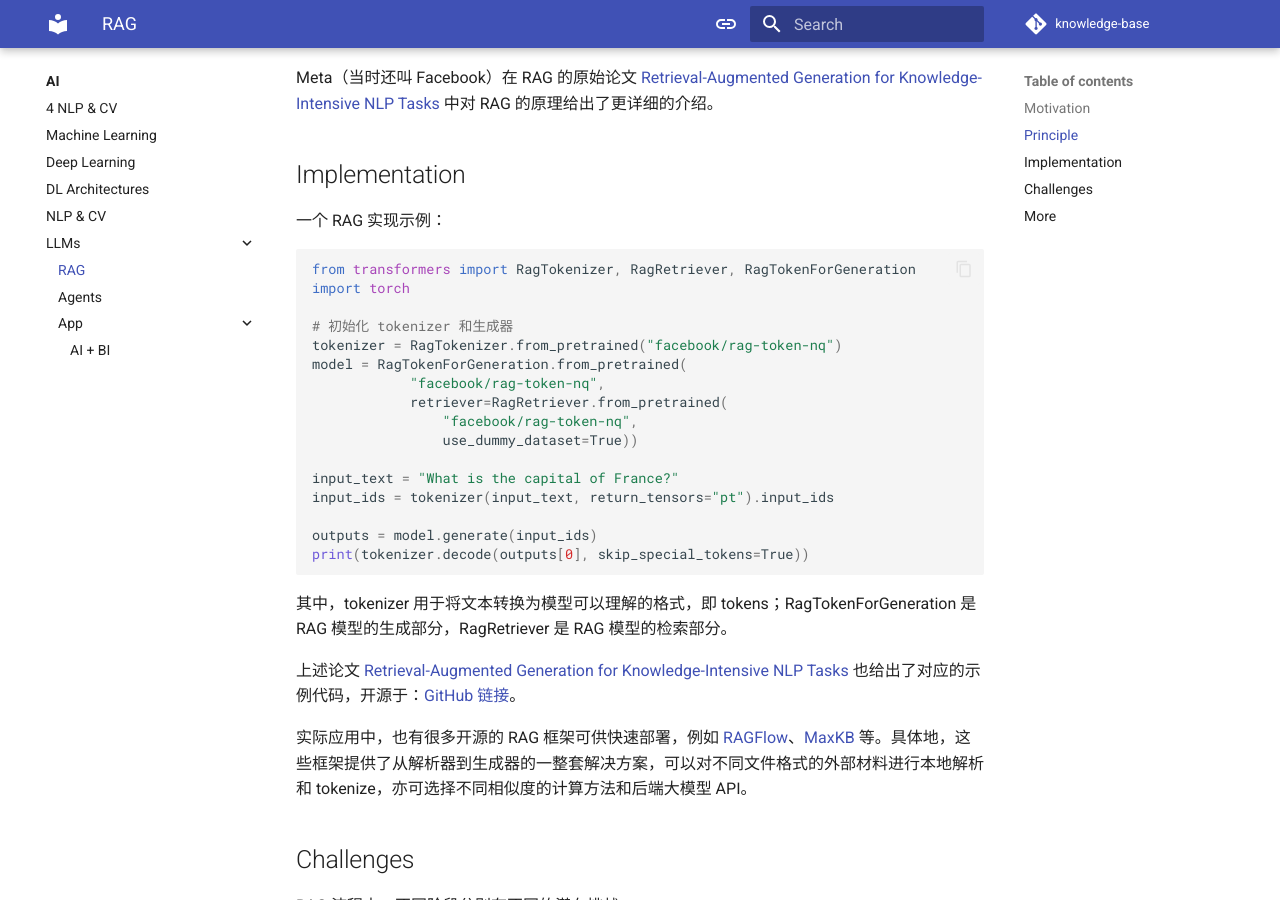
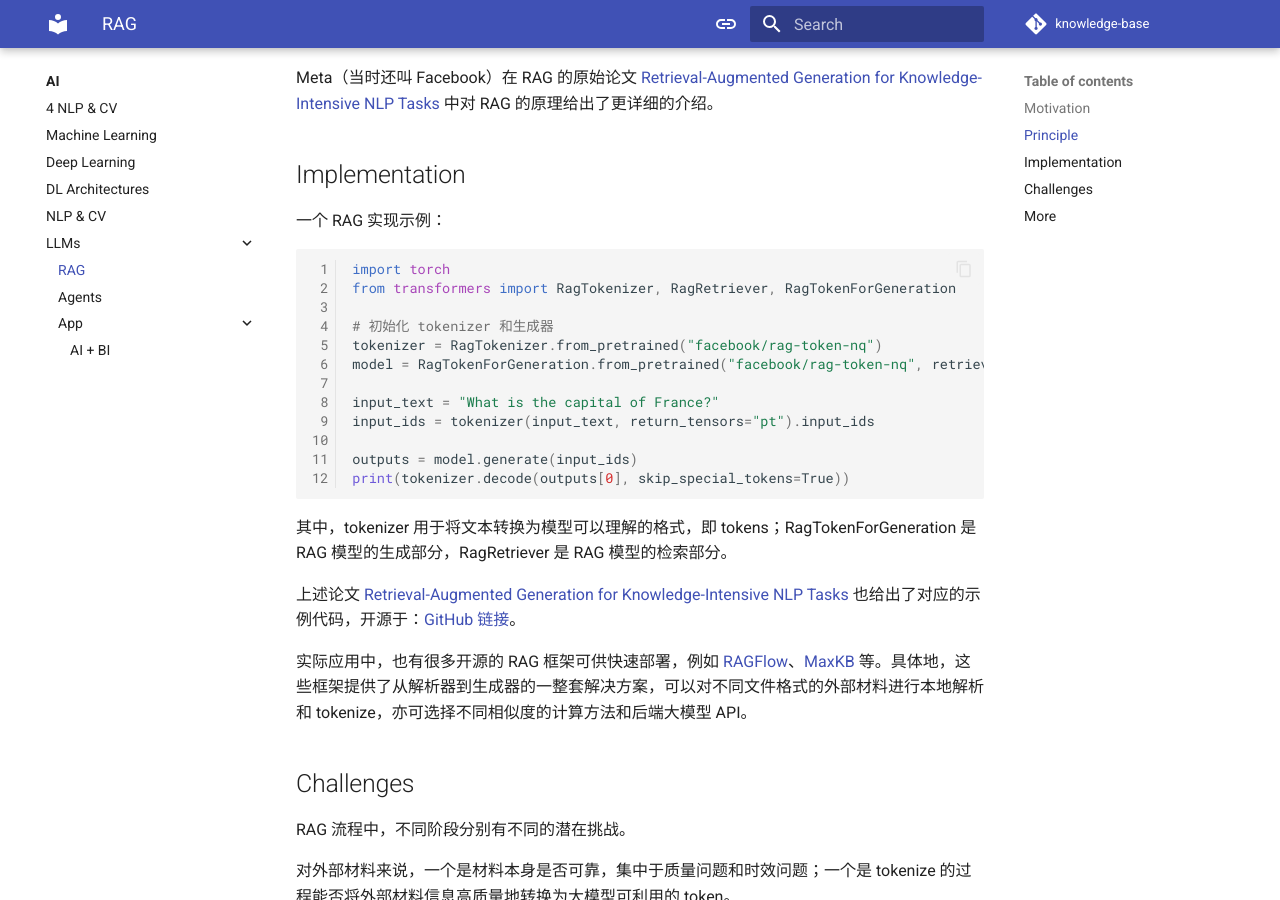
Before and after one commit to wolfyzhang-github/knowledge-base, an MkDocs documentation site: the page built from docs/AI/LLMs/a_rag.md, in a window 1280 px wide and 900 px high, scrolled down 1311 px. Built offline with MkDocs 1.6.1 and Material for MkDocs 9.7.7, drawn with Linux system fonts in a browser that asks for light colours; comment, search, counter and statistics services are not loaded.

Commit message:
update code style

````diff
--- a/docs/AI/LLMs/a_rag.md
+++ b/docs/AI/LLMs/a_rag.md
@@ -41,17 +41,13 @@
 
 一个 RAG 实现示例：
 
-```python
+```python linenums="1"
+import torch
 from transformers import RagTokenizer, RagRetriever, RagTokenForGeneration
-import torch
 
 # 初始化 tokenizer 和生成器
 tokenizer = RagTokenizer.from_pretrained("facebook/rag-token-nq")
-model = RagTokenForGeneration.from_pretrained(
-            "facebook/rag-token-nq",
-            retriever=RagRetriever.from_pretrained(
-                "facebook/rag-token-nq",
-                use_dummy_dataset=True))
+model = RagTokenForGeneration.from_pretrained("facebook/rag-token-nq", retriever=RagRetriever.from_pretrained("facebook/rag-token-nq", use_dummy_dataset=True))
 
 input_text = "What is the capital of France?"
 input_ids = tokenizer(input_text, return_tensors="pt").input_ids
````
